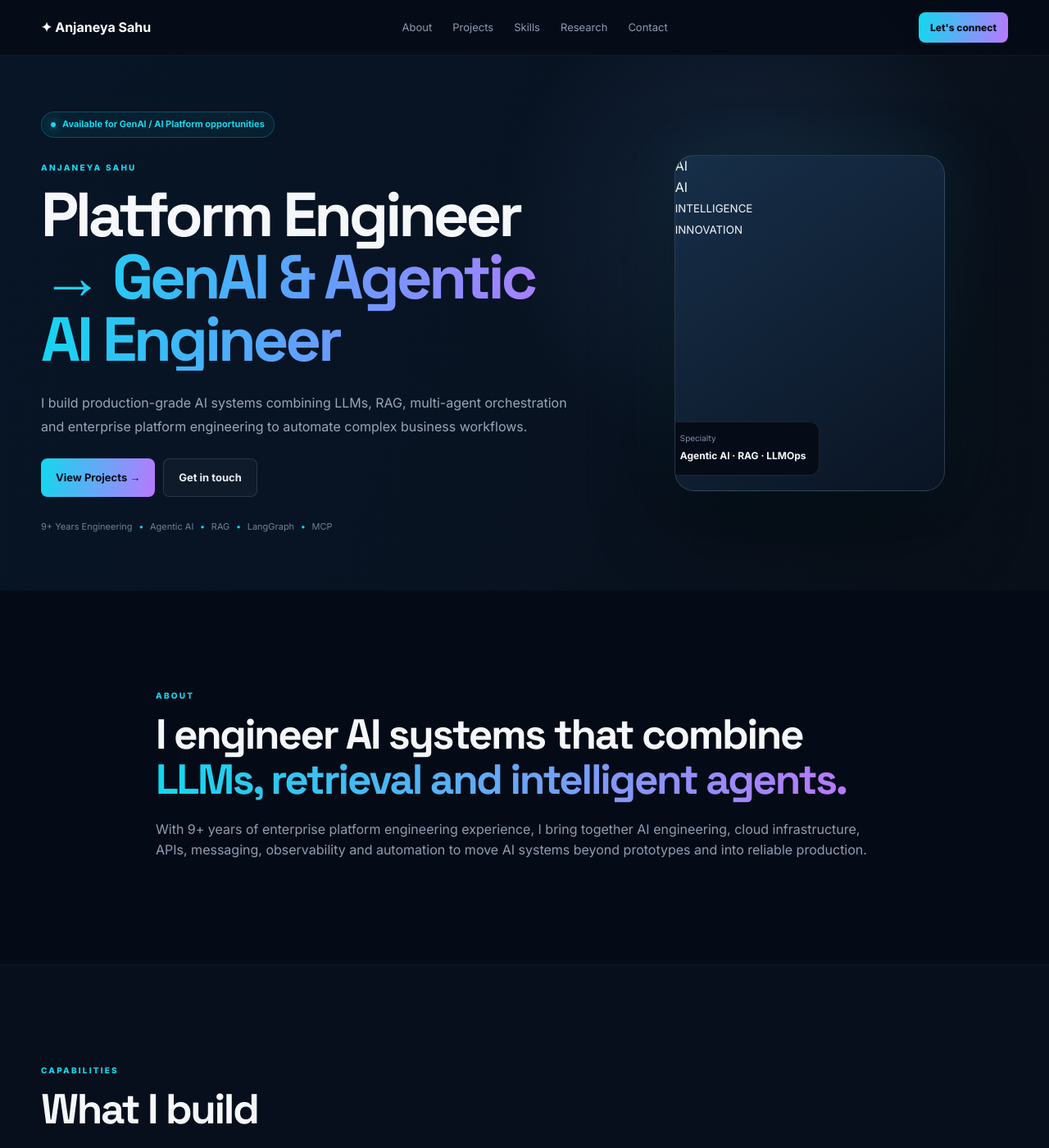
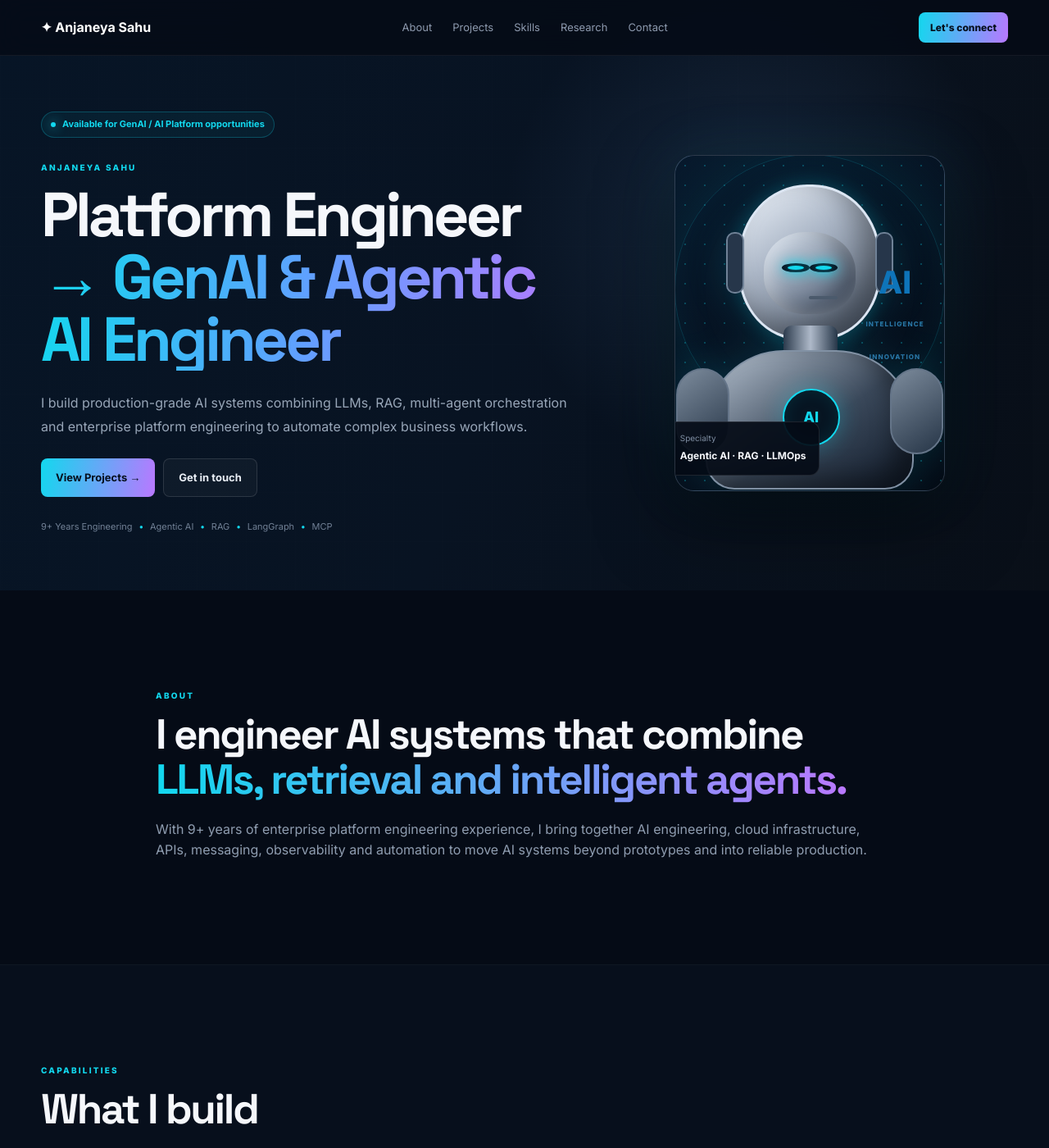
Before and after one commit to Anjaneya-Github/Anjaneya-Github.github.io, a Jekyll site: the page built from index.md, in a window 1280 px wide and 1400 px high. Shown: the whole window at 82% size. Built offline with Jekyll 4.4.1, drawn with Linux system fonts in a browser that asks for light colours.

Commit message:
Add futuristic AI robot styles to CSS

```diff
--- a/assets/css/style.css
+++ b/assets/css/style.css
@@ -46,3 +46,20 @@ a{color:inherit;text-decoration:none}
 .contact{padding:45px;border:1px solid rgba(18,216,238,.16);border-radius:22px;background:radial-gradient(circle at 75% 20%,rgba(185,120,255,.12),transparent 35%),#0b1829}.footer{padding:25px 0;border-top:1px solid rgba(255,255,255,.05);color:#556276;font-size:10px;background:#050b15}.footer-inner{display:flex;justify-content:space-between}
 @media(max-width:900px){.navlinks{display:none}.hero-grid{grid-template-columns:1fr}.profile-wrap{padding-top:50px}.cards{grid-template-columns:repeat(2,1fr)}}
 @media(max-width:650px){.container,.narrow{width:calc(100% - 30px)}.hero{padding-top:120px;padding-bottom:80px}.hero h1{font-size:47px}.cards,.projects{grid-template-columns:1fr}.profile-card{width:290px;height:360px}.footer-inner{flex-direction:column;gap:8px}}
+
+/* Futuristic AI robot hero */
+.profile-card{position:relative;overflow:hidden}
+.robot-scene{position:absolute;inset:0;overflow:hidden;background:radial-gradient(circle at 52% 42%,rgba(18,216,238,.14),transparent 28%),linear-gradient(145deg,#08192c,#040b15)}
+.robot-scene:before{content:"";position:absolute;inset:0;opacity:.32;background-image:radial-gradient(circle,rgba(18,216,238,.8) 1px,transparent 1px);background-size:24px 24px}
+.robot-halo{position:absolute;width:330px;height:330px;left:50%;top:40%;transform:translate(-50%,-50%);border-radius:50%;border:1px solid rgba(18,216,238,.18);box-shadow:0 0 80px rgba(18,216,238,.1),inset 0 0 50px rgba(18,216,238,.05)}
+.robot{position:absolute;left:50%;top:52%;width:290px;height:390px;transform:translate(-50%,-50%);filter:drop-shadow(0 0 24px rgba(18,216,238,.14))}
+.robot-head{position:absolute;width:174px;height:190px;left:58px;top:18px;border-radius:48% 48% 44% 44%;background:linear-gradient(145deg,#eef4fb 0%,#aeb9c9 38%,#4b586b 100%);border:3px solid #dce6f3;box-shadow:inset -20px -18px 35px rgba(0,0,0,.35),0 0 25px rgba(18,216,238,.18)}
+.robot-face{position:absolute;left:28px;right:28px;top:55px;height:100px;border-radius:45% 48% 42% 45%;background:linear-gradient(145deg,#dce6f2,#667489 75%);box-shadow:inset 10px 0 20px rgba(255,255,255,.25),inset -18px -10px 25px rgba(0,0,0,.28)}
+.robot-eye{position:absolute;top:38px;width:34px;height:11px;border-radius:50%;background:#07121f;box-shadow:0 0 16px #12d8ee}.left-eye{left:22px}.right-eye{right:22px}.robot-eye:after{content:"";position:absolute;inset:3px 7px;border-radius:50%;background:#12d8ee;box-shadow:0 0 12px #12d8ee}
+.robot-mouth{position:absolute;left:55px;bottom:18px;width:35px;height:4px;border-radius:10px;background:#4b5a6c}
+.robot-ear{position:absolute;top:55px;width:22px;height:75px;border-radius:10px;background:#26364a;border:2px solid #6f8196}.robot-ear.left{left:-18px}.robot-ear.right{right:-18px}
+.robot-neck{position:absolute;left:113px;top:190px;width:66px;height:48px;background:linear-gradient(90deg,#2c3b4d,#aeb9c9,#263648);border-radius:10px}
+.robot-body{position:absolute;left:18px;top:220px;width:254px;height:170px;border-radius:95px 95px 35px 35px;background:linear-gradient(145deg,#b9c5d3,#3a485a 55%,#101a29);border:2px solid #8191a4;box-shadow:inset -20px -15px 30px rgba(0,0,0,.4)}
+.robot-core{position:absolute;left:92px;top:45px;width:70px;height:70px;border-radius:50%;display:grid;place-items:center;color:#12d8ee;font-size:18px;font-weight:800;border:2px solid #12d8ee;background:#071522;box-shadow:0 0 28px rgba(18,216,238,.3),inset 0 0 20px rgba(18,216,238,.1)}
+.shoulder{position:absolute;top:20px;width:65px;height:105px;border-radius:40px;background:linear-gradient(145deg,#7c8b9c,#263547);border:2px solid #657589}.shoulder.left{left:-38px}.shoulder.right{right:-38px}
+.robot-label{position:absolute;right:24px;top:135px;color:#0e74b9;font-size:38px;font-weight:800;line-height:1.05;text-align:center}.robot-label small{font-size:8px;letter-spacing:.14em;color:#2875a5}
```
